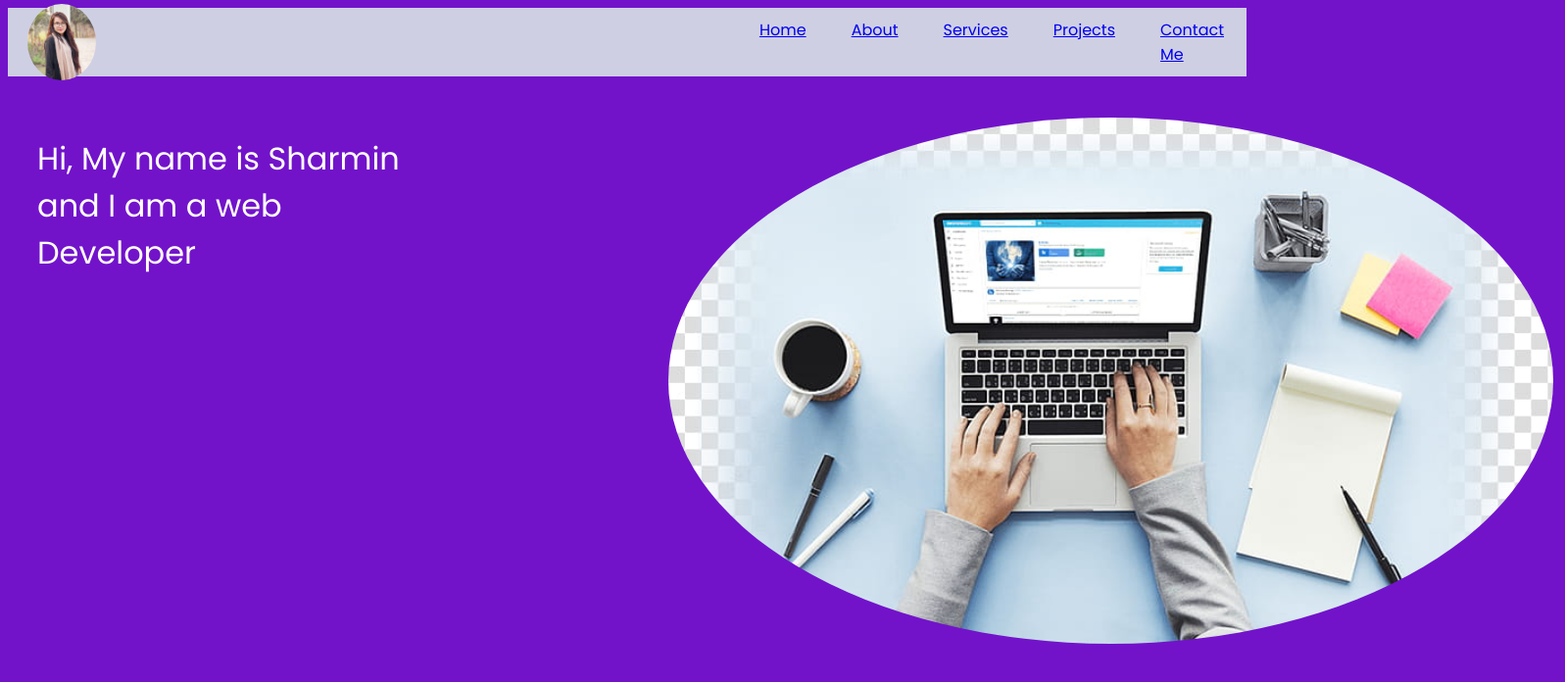
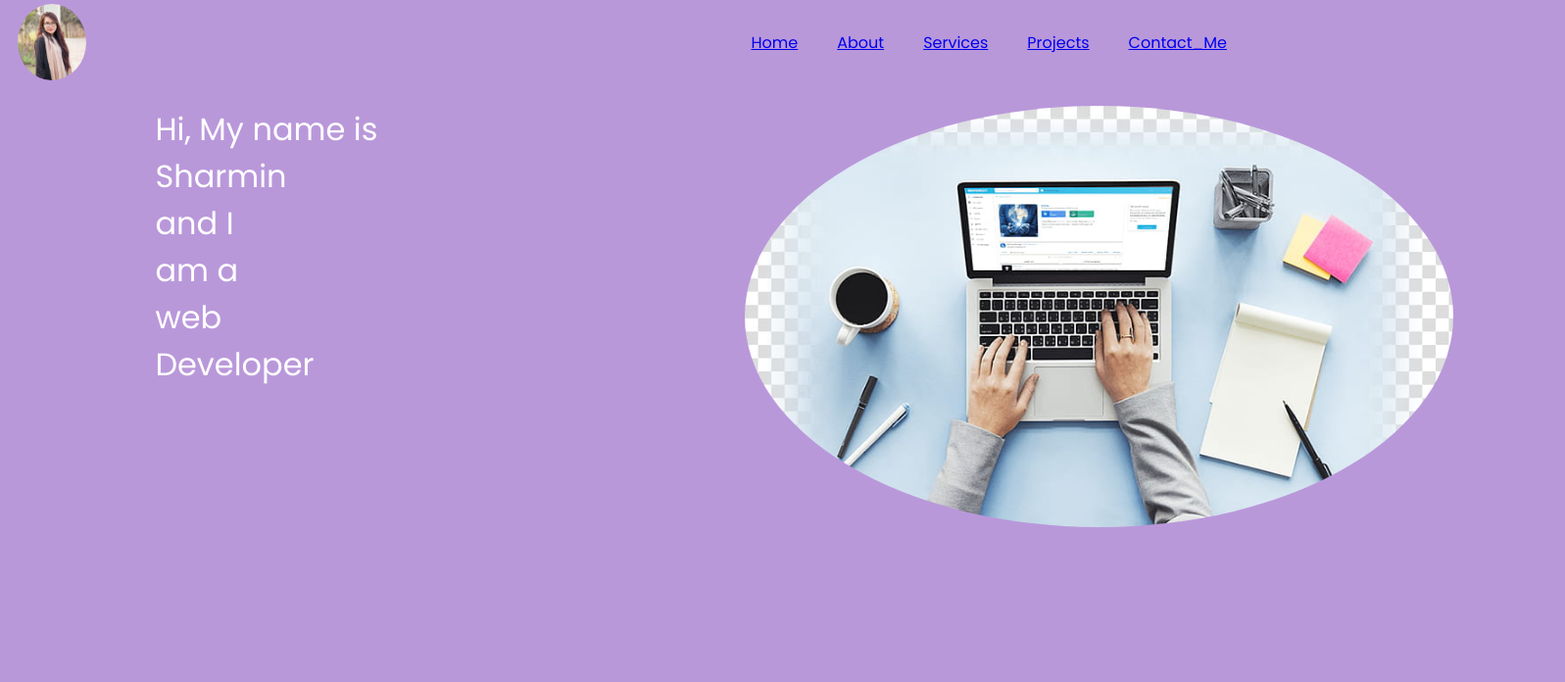
Before and after one commit to Urmi1027/Personal-Portfolio, a plain HTML site: page index.html in a window 1280 px wide. Shown: the whole page at 98% size, 1597 px wide, since content can reach past the window. Drawn offline with Linux system fonts and the light colour scheme.

Commit message:
smallChanges

```diff
--- a/index.html
+++ b/index.html
@@ -10,14 +10,18 @@
   <body>
     <header>
       <nav>
-        <div class="left"><img src="pBg.jpg" alt="Sharmin"></div>
+        <div class="left">
+          <img src="pBg.jpg" alt="Sharmin">
+
+
+        </div>
         <div class="right">
           <ul>
             <li><a href="/home.html">Home</a></li>
             <li><a href="/about.html">About</a></li>
             <li><a href="/services.html">Services</a></li>
             <li><a href="/projects.html">Projects</a></li>
-            <li><a href="/contact.html">Contact Me</a></li>
+            <li><a href="/contact.html">Contact_Me</a></li>
           </ul>
         </div>
       </nav>
@@ -30,7 +34,7 @@
         </div>
 
         <div class="rightSection">
-          <div class="image"><img src="developer.jpg" alt="" /></div>
+          <img src="developer.jpg" alt=""/>
         </div>
       </section>
     </main>
--- a/style.css
+++ b/style.css
@@ -2,7 +2,7 @@
   @import url('https://fonts.googleapis.com/css2?family=Poppins&display=swap');
 
 body{
-	background-color: rgb(114, 19, 202);
+	background-color: rgb(185, 152, 218);
  color: white;
  font-family: 'Poppins', sans-serif;
 }
@@ -11,45 +11,55 @@ nav{
 	justify-content: space-around;
 	align-items: center;
 	height: 70px;
-	background-color: rgb(207, 207, 228);
+	background-color: none;
 }
-.left img{
+.left{
 	display:flex;
+}
+
+
+.left  img{
     width: 10%;
-    border-radius: 70%;
-	padding: 20px;
+	border-radius: 70%;
+	padding: 10px;
+
+
 }
+
 nav ul{
 	display: flex;
 	justify-content: center;
 }
 nav ul li{
 	list-style: none;
-	margin: 0 23px;
+	margin: 0 20px;
 }
 
 .firstSection{
 	display:flex;
 	justify-content: space-around;
-	margin: 30px 0;
+	margin: 30px
 
 }
 .firstSection div{
-	width: 50%;
+	width: 30%;
 
 }
 .leftSection{
 	font-size: 2rem;
-	margin: 30px;
+
+}
+.rightSection{
+	font-size: 1.5rem;
+
 }
 
 
+.rightSection img{
 
-.image img{
-
-		width: 300%;
-		margin: 4%;
-		border-radius: 50%;
+		width: 200%;
+		margin: 50px, 0px;
+		border-radius: 70%;
 	}
 .background img{
 	display: flex;
```
